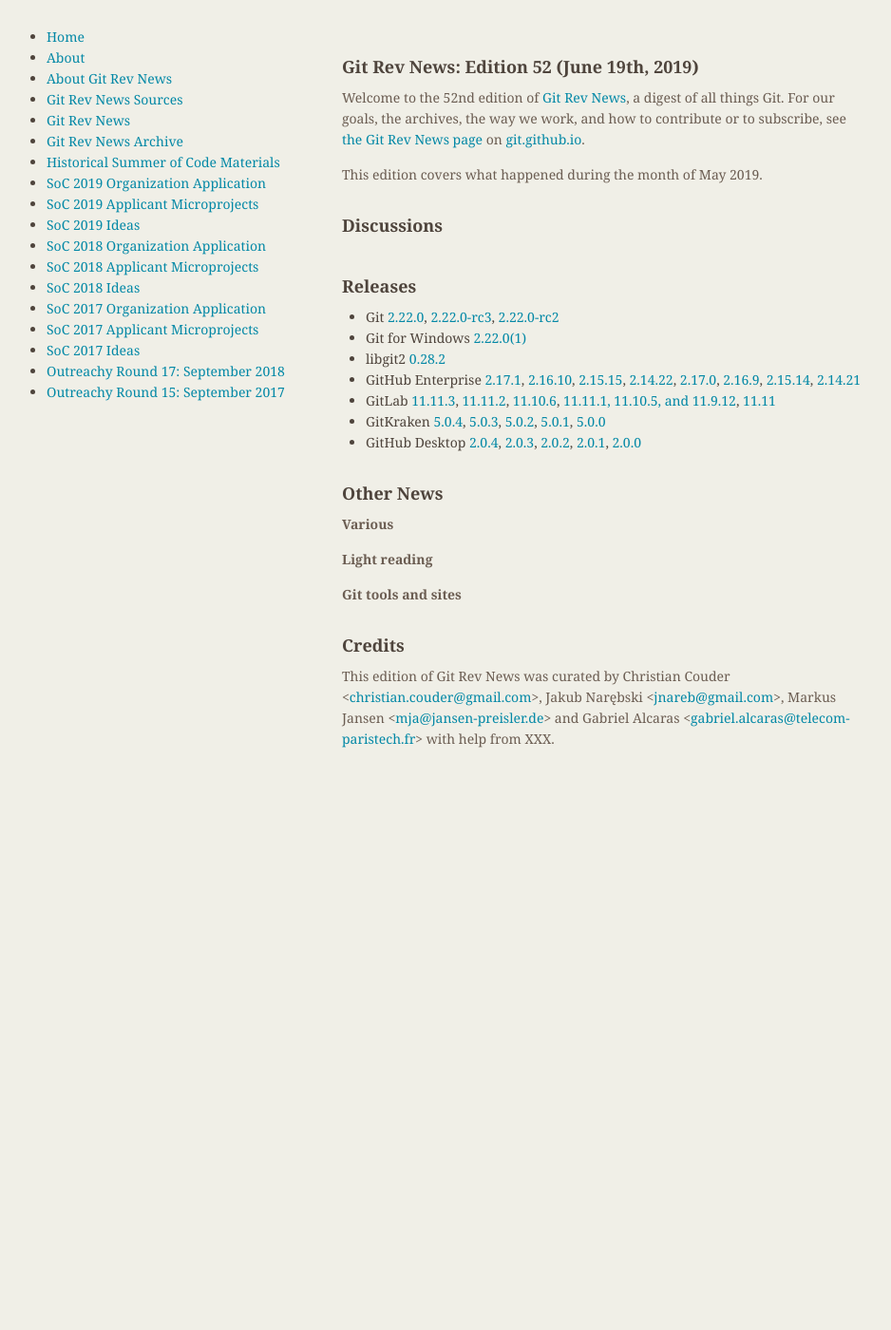
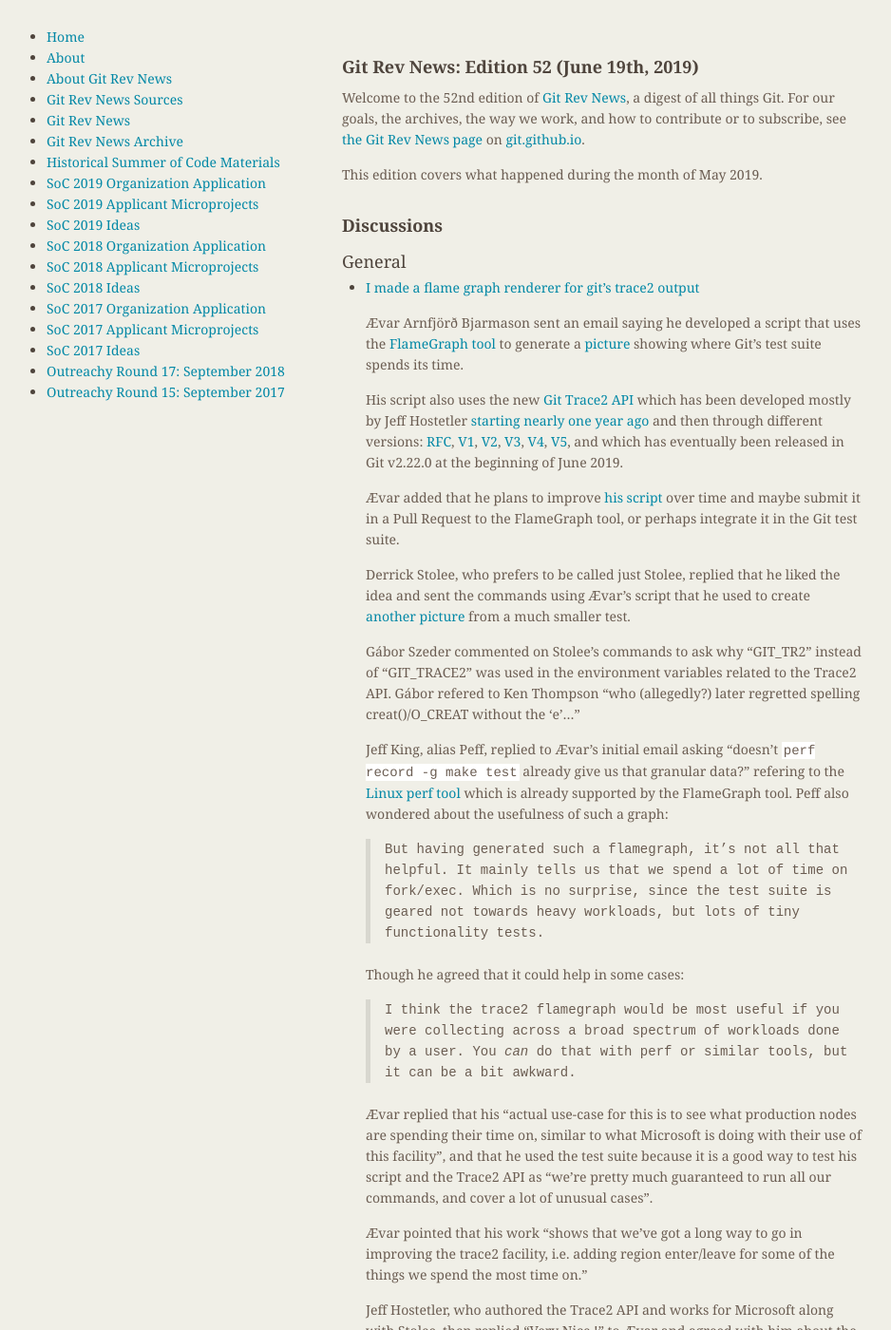
Before and after one commit to git/git.github.io, a Jekyll site: the page built from rev_news/drafts/edition-52.md, in a window 1280 px wide and 1400 px high. Shown: the whole window at 95% size, without its empty margins (174-1112 px from the left). Built offline with Jekyll 4.4.1, drawn with Linux system fonts in a browser that asks for light colours; some of the changed text lies outside the part shown.

Commit message:
rn-52: add FlameGraph and Trace2 API article

```diff
--- a/rev_news/drafts/edition-52.md
+++ b/rev_news/drafts/edition-52.md
@@ -17,9 +17,87 @@
 
 ## Discussions
 
-<!---
+
 ### General
--->
+
+* [I made a flame graph renderer for git's trace2 output](https://public-inbox.org/git/87zhnuwdkp.fsf@evledraar.gmail.com/)
+
+  Ævar Arnfjörð Bjarmason sent an email saying he developed a script that uses the
+  [FlameGraph tool](http://www.brendangregg.com/flamegraphs.html)
+  to generate a
+  [picture](https://vm.nix.is/~avar/noindex/git-tests.svg) showing
+  where Git's test suite spends its time.
+
+  His script also uses the new
+  [Git Trace2 API](https://github.com/git/git/blob/master/Documentation/technical/api-trace2.txt)
+  which has been developed mostly by Jeff Hostetler
+  [starting nearly one year ago](https://public-inbox.org/git/20180713165621.52017-1-git@jeffhostetler.com/)
+  and then through different versions:
+  [RFC](https://public-inbox.org/git/pull.29.git.gitgitgadget@gmail.com/),
+  [V1](https://public-inbox.org/git/pull.108.git.gitgitgadget@gmail.com/),
+  [V2](https://public-inbox.org/git/pull.108.v2.git.gitgitgadget@gmail.com/),
+  [V3](https://public-inbox.org/git/pull.108.v3.git.gitgitgadget@gmail.com/),
+  [V4](https://public-inbox.org/git/pull.108.v4.git.gitgitgadget@gmail.com/),
+  [V5](https://public-inbox.org/git/pull.169.v5.git.gitgitgadget@gmail.com/),
+  and which has eventually been released in Git v2.22.0 at the beginning of June 2019.
+
+  Ævar added that he plans to improve
+  [his script](https://github.com/avar/FlameGraph/commit/7a834718a12ed8b0d897ee90b00e2f654508cabd)
+  over time and maybe submit it in a Pull Request to the FlameGraph
+  tool, or perhaps integrate it in the Git test suite.
+
+  Derrick Stolee, who prefers to be called just Stolee, replied that
+  he liked the idea and sent the commands using Ævar's script that he used to create
+  [another picture](https://github.com/derrickstolee/FlameGraph/blob/git-test/git-test.svg)
+  from a much smaller test.
+
+  Gábor Szeder commented on Stolee's commands to ask why "GIT_TR2"
+  instead of "GIT_TRACE2" was used in the environment variables
+  related to the Trace2 API. Gábor refered to Ken Thompson "who
+  (allegedly?) later regretted spelling creat()/O_CREAT without the
+  'e'..."
+
+  Jeff King, alias Peff, replied to Ævar's initial email asking
+  "doesn't `perf record -g make test` already give us that granular
+  data?" refering to the [Linux perf tool](https://en.wikipedia.org/wiki/Perf_(Linux))
+  which is already supported by the FlameGraph tool. Peff also
+  wondered about the usefulness of such a graph:
+
+  > But having generated such a flamegraph, it's not all that helpful. It
+  > mainly tells us that we spend a lot of time on fork/exec. Which is no
+  > surprise, since the test suite is geared not towards heavy workloads,
+  > but lots of tiny functionality tests.
+
+  Though he agreed that it could help in some cases:
+
+  > I think the trace2 flamegraph would be most useful if you were
+  > collecting across a broad spectrum of workloads done by a user. You
+  > _can_ do that with perf or similar tools, but it can be a bit awkward.
+
+  Ævar replied that his "actual use-case for this is to see what
+  production nodes are spending their time on, similar to what
+  Microsoft is doing with their use of this facility", and that he
+  used the test suite because it is a good way to test his script and
+  the Trace2 API as "we're pretty much guaranteed to run all our
+  commands, and cover a lot of unusual cases".
+
+  Ævar pointed that his work "shows that we've got a long way to go in
+  improving the trace2 facility, i.e. adding region enter/leave for
+  some of the things we spend the most time on."
+
+  Jeff Hostetler, who authored the Trace2 API and works for Microsoft
+  along with Stolee, then replied "Very Nice !" to Ævar and agreed
+  with him about the work still needed to "to get more granular data for
+  interesting/problematic things".
+
+  Ævar and Jeff then discussed this future work further in a few
+  emails.
+
+  Jeff also replied to Gábor that he was ok to change "TR2" to
+  "TRACE2" and Gábor sent
+  [two patchs](https://public-inbox.org/git/20190519144309.9597-1-szeder.dev@gmail.com/)
+  to make that change. These patchs were agreed on and merged before
+  Git v2.22.0 was released on June 7th, 2019.
 
 <!---
 ### Reviews
```
